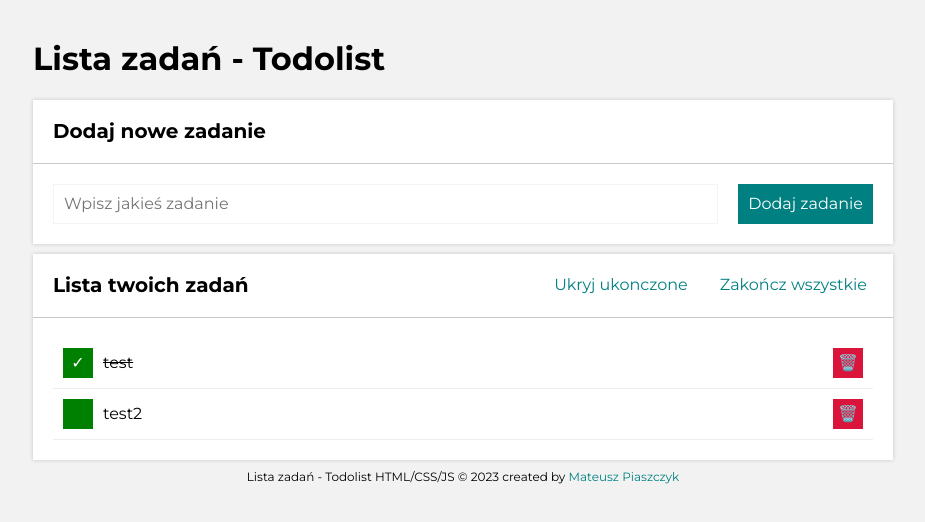
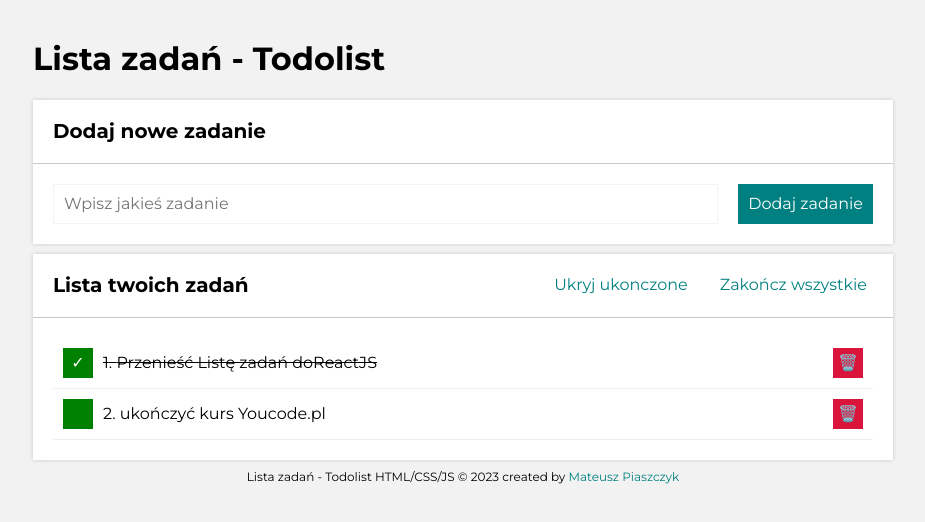
Before and after one commit to MateuszPiaszczyk/todo-list-react, a React (Create React App) app: page / in a window 1280 px wide. Shown: the top 522 px of the page, without its empty margins (177-1102 px from the left). Built offline with nearby package versions, Linux system fonts and the light colour scheme.

Commit message:
task.id added

```diff
--- a/src/App.js
+++ b/src/App.js
@@ -13,8 +13,9 @@ import { useState } from "react";
 function App() {
     const [hideDone, setHideDone] = useState(false);
     const [tasks, setTasks] = useState([
-        { id: 1, content: "test", done: true },
-        { id: 2, content: "test2", done: false },
+        { id: 1, content: "Przenieść Listę zadań doReactJS", done: true },
+        { id: 2, content: "ukończyć kurs Youcode.pl", done: false },
+
 
     ]);
 
--- a/src/Form/index.js
+++ b/src/Form/index.js
@@ -7,6 +7,7 @@ const Form = ({ addNewTask }) => {
     const onFormSubmit = (e) => {
         e.preventDefault();
         addNewTask(newTaskContent.trim());
+        setNewTaskContent("");
     };
 
     return (
--- a/src/Tasks/index.js
+++ b/src/Tasks/index.js
@@ -16,7 +16,7 @@ const Tasks = ({ tasks, hideDone, removeTask, toggleTaskDone }) => (
                     {task.done ? " ✓ " : ""}
                 </button>
                 <span className={`tasks__content${task.done ? " tasks__content--done" : ""}`}>
-                    {task.content}
+                   {task.id}. {task.content}
                 </span>
                 <button
                     className="tasks__button tasks__button--remove"
```
